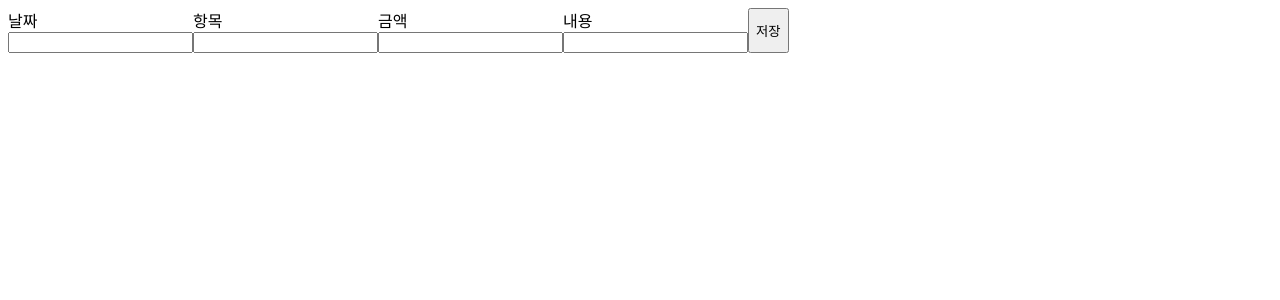
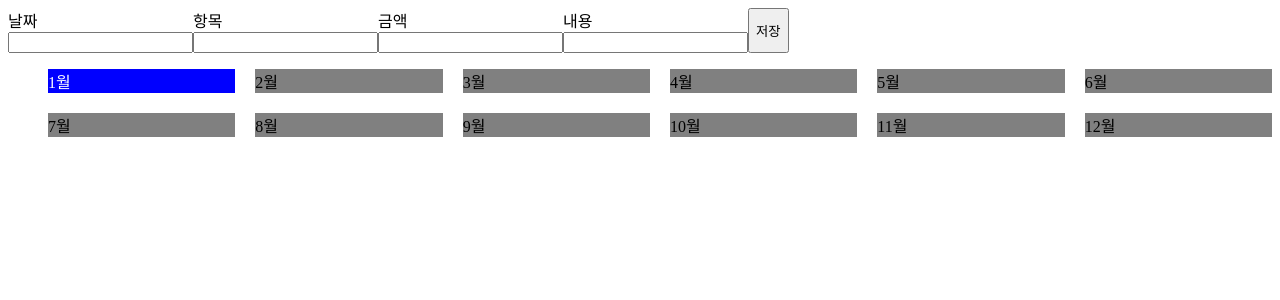
Before and after one commit to hb9901/CheckBook, a React (Vite) app: page / in a window 1280 px wide. Shown: the top 300 px of the page. Built offline with nearby package versions, Linux system fonts and the light colour scheme.

Commit message:
update: 월 선택 기본 기능 구현

```diff
--- a/src/App.jsx
+++ b/src/App.jsx
@@ -1,4 +1,4 @@
-import Router from "./routes/Router";
+import Router from "./routes/router";
 
 function App() {
   return <Router/>;
--- a/src/components/Months/Months.jsx
+++ b/src/components/Months/Months.jsx
@@ -0,0 +1,47 @@
+import { useState } from "react";
+import styled from "styled-components";
+import { months } from "./costants";
+
+const MonthList = styled.ol`
+  display: grid;
+  grid-template-columns: repeat(6, 1fr);
+  gap: 20px;
+
+  list-style: none;
+
+  cursor: pointer;
+`;
+
+const Month = styled.li`
+  background-color: ${({ isSelected }) => (isSelected ? "blue" : "grey")};
+  color: ${({ isSelected }) => (isSelected ? "white" : "black")};
+`;
+
+function Months({ setCurrentMonth }) {
+  const [selectedMonth, setSelectedMonth] = useState(0);
+
+  const handleClickMonth = ({ target }) => {
+    setSelectedMonth(Number(target.id));
+    setCurrentMonth(target.value);
+  };
+
+  return (
+    <MonthList>
+      {months.map((month, index) => {
+        return (
+          <Month
+            key={month}
+            id={index}
+            onClick={handleClickMonth}
+            value={month}
+            isSelected={index === selectedMonth}
+          >
+            {month}
+          </Month>
+        );
+      })}
+    </MonthList>
+  );
+}
+
+export default Months;
--- a/src/components/Months/costants.js
+++ b/src/components/Months/costants.js
@@ -0,0 +1,14 @@
+export const months = [
+  "1월",
+  "2월",
+  "3월",
+  "4월",
+  "5월",
+  "6월",
+  "7월",
+  "8월",
+  "9월",
+  "10월",
+  "11월",
+  "12월",
+];
--- a/src/pages/HomePage/HomePage.jsx
+++ b/src/pages/HomePage/HomePage.jsx
@@ -1,9 +1,11 @@
 import InputForm from "../../components/InputForm";
+import Months from "../../components/Months";
 
-function HomePage({ addExpenditure }) {
+function HomePage({ addExpenditure, setCurrentMonth }) {
   return (
     <div>
       <InputForm addExpenditure={addExpenditure} />
+      <Months setCurrentMonth={setCurrentMonth} />
     </div>
   );
 }
--- a/src/routes/router.jsx
+++ b/src/routes/router.jsx
@@ -5,18 +5,24 @@ import PostDetailPage from "../pages/PostDetailPage";
 
 const Router = () => {
   const [expenditures, setExpenditures] = useState([]);
-  console.log(expenditures)
+  const [currentMonth, setCurrentMonth] = useState("1월");
 
   const addExpenditure = (expenditure) => {
     setExpenditures((prev) => [...prev, expenditure]);
   };
+
 
   return (
     <BrowserRouter>
       <Routes>
         <Route
           path="/"
-          element={<HomePage addExpenditure={addExpenditure} />}
+          element={
+            <HomePage
+              addExpenditure={addExpenditure}
+              setCurrentMonth={setCurrentMonth}
+            />
+          }
         />
         <Route path="/:id" element={<PostDetailPage />} />
       </Routes>
```
